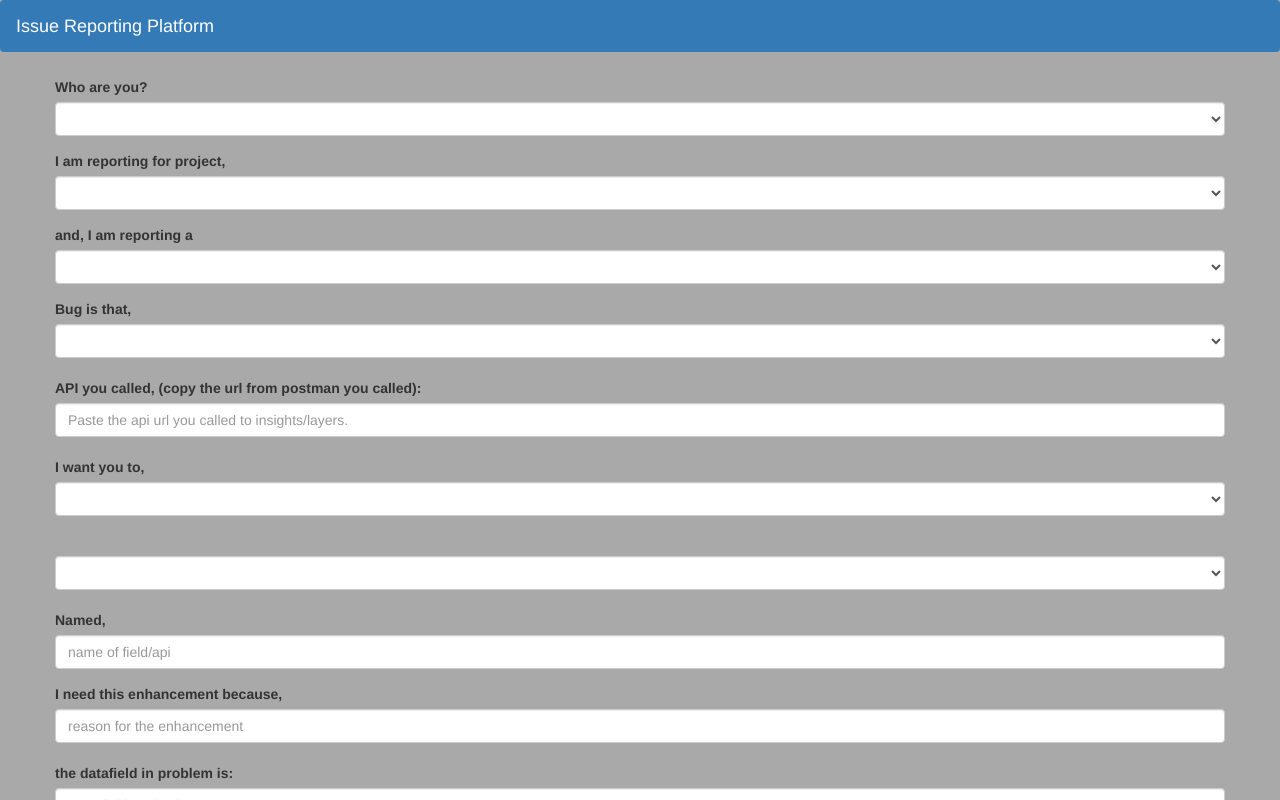
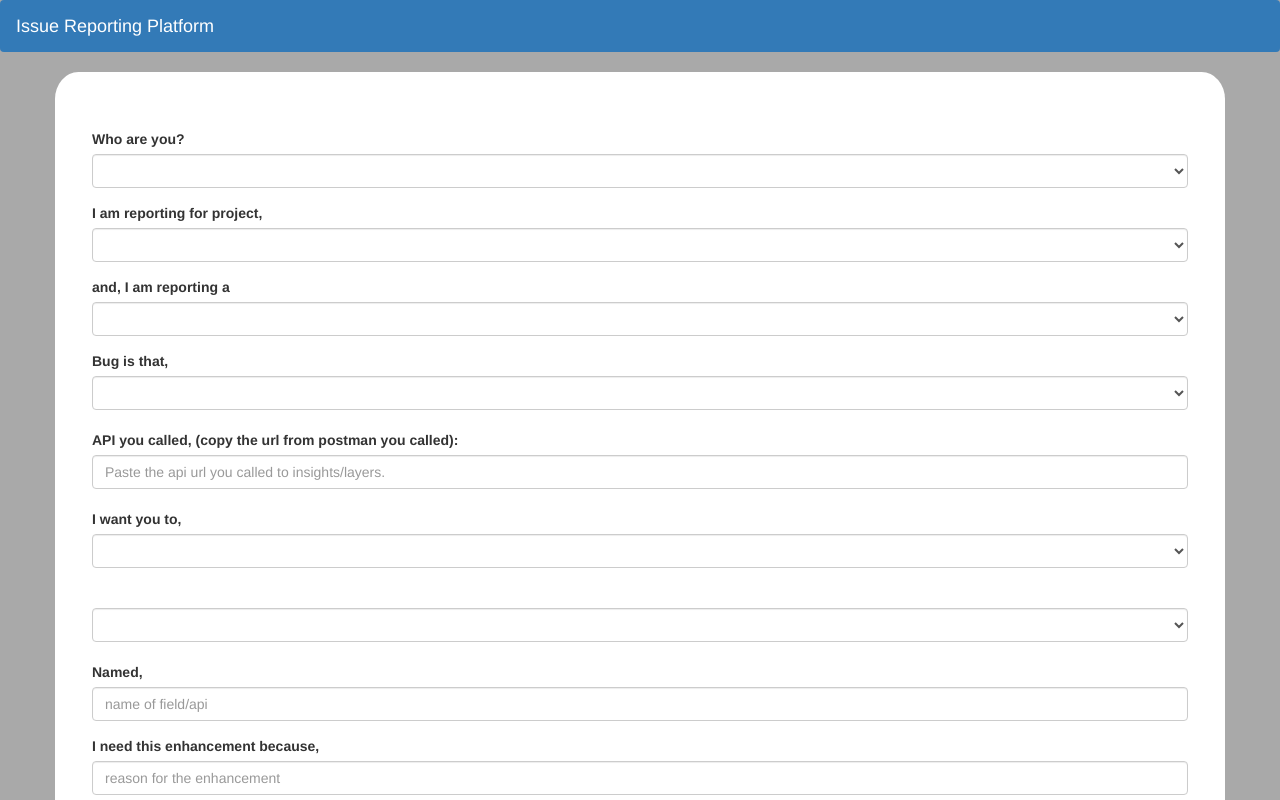
Before and after one commit to SandeepDesu/back-end-tool, an Angular app: page /report in a window 1280 px wide. Shown: the top 800 px of the page. Built offline with nearby package versions, Linux system fonts and the light colour scheme.

Commit message:
updated report page design

```diff
--- a/src/app/report/report.component.css
+++ b/src/app/report/report.component.css
@@ -1,4 +1,8 @@
-
+.main-container{
+  background-color: white;
+  padding: 52px;
+  border-radius: 2%;
+}
 .error {
   color: red;
 }
--- a/src/app/report/report.component.html
+++ b/src/app/report/report.component.html
@@ -1,4 +1,4 @@
-<div class="container">
+<div class="main-container container">
   <form id="issueform">
     <div class="row">
       <div class="col-2">
```
